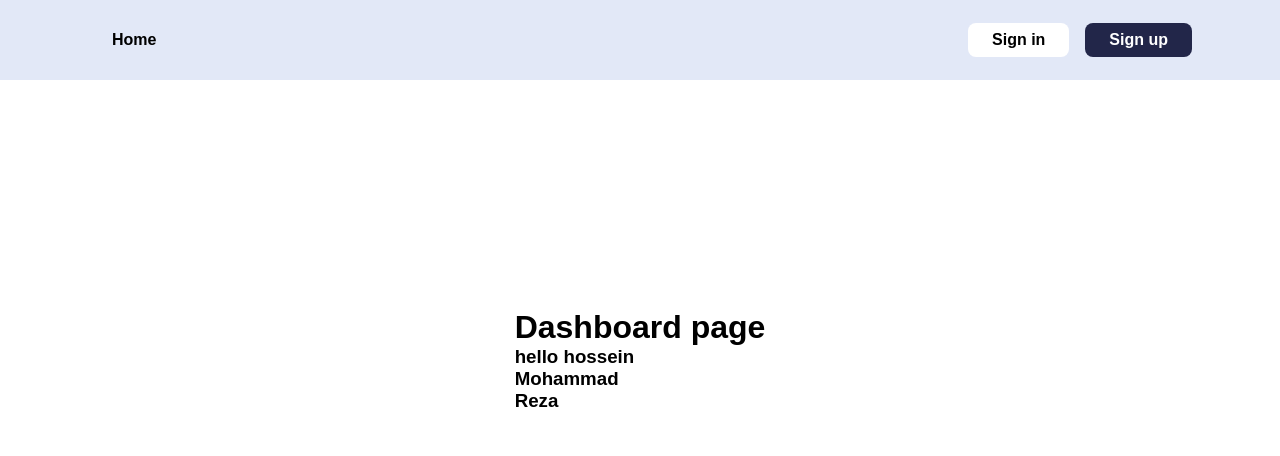
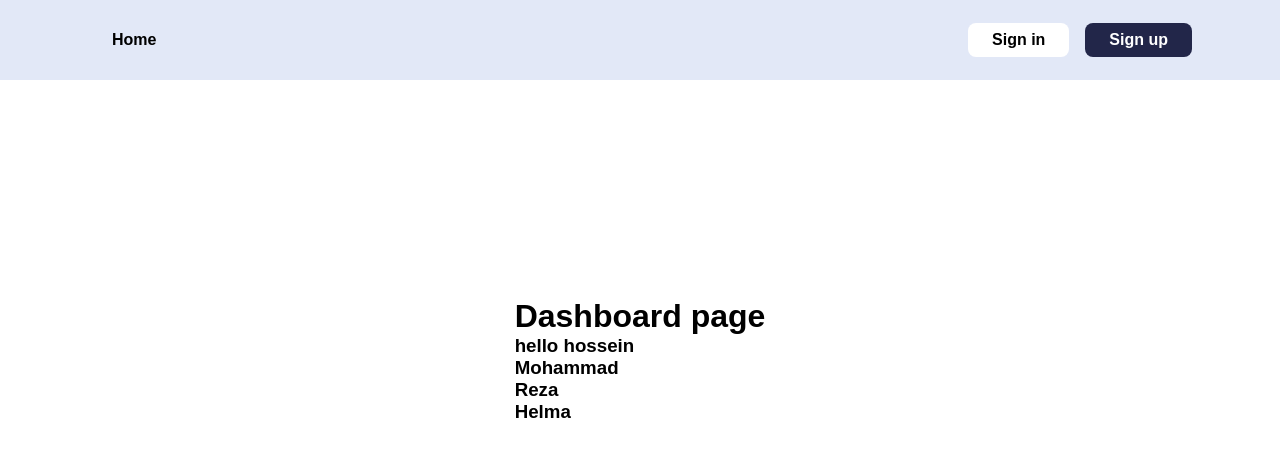
Before and after one commit to hoss7464/jsonServer, a React (Create React App) app: page /dashboard in a window 1280 px wide. Shown: the top 456 px of the page. Built offline with nearby package versions, Linux system fonts and the light colour scheme.

Commit message:
change number 5

```diff
--- a/src/Pages/Dashboard/Dashboard.jsx
+++ b/src/Pages/Dashboard/Dashboard.jsx
@@ -11,6 +11,7 @@ const Dashboard = () => {
             <h3>hello hossein</h3>
             <h3>Mohammad</h3>
             <h3>Reza</h3>
+            <h3>Helma</h3>
           </div>
 
         </DashboardWrapper>
```
